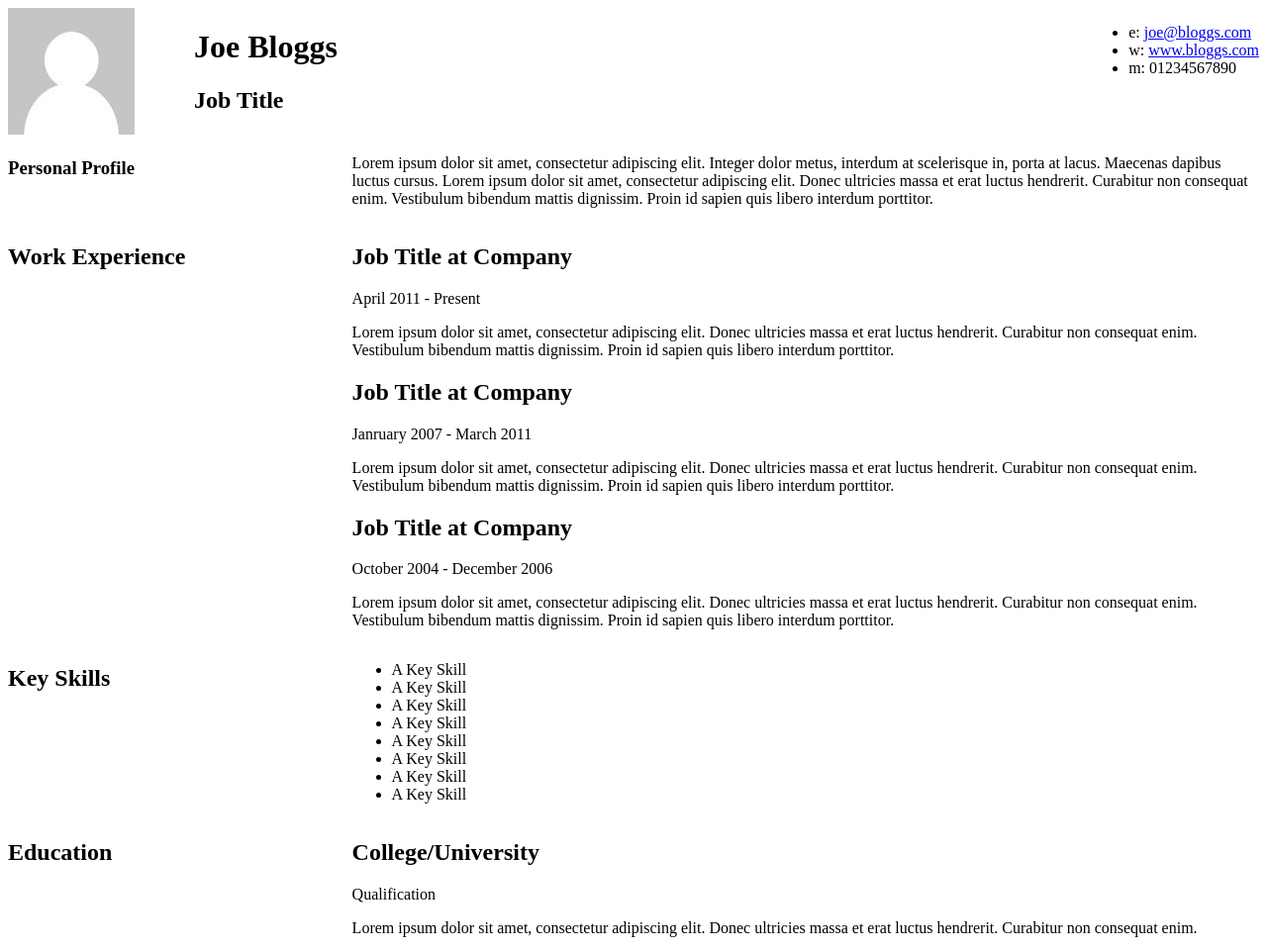
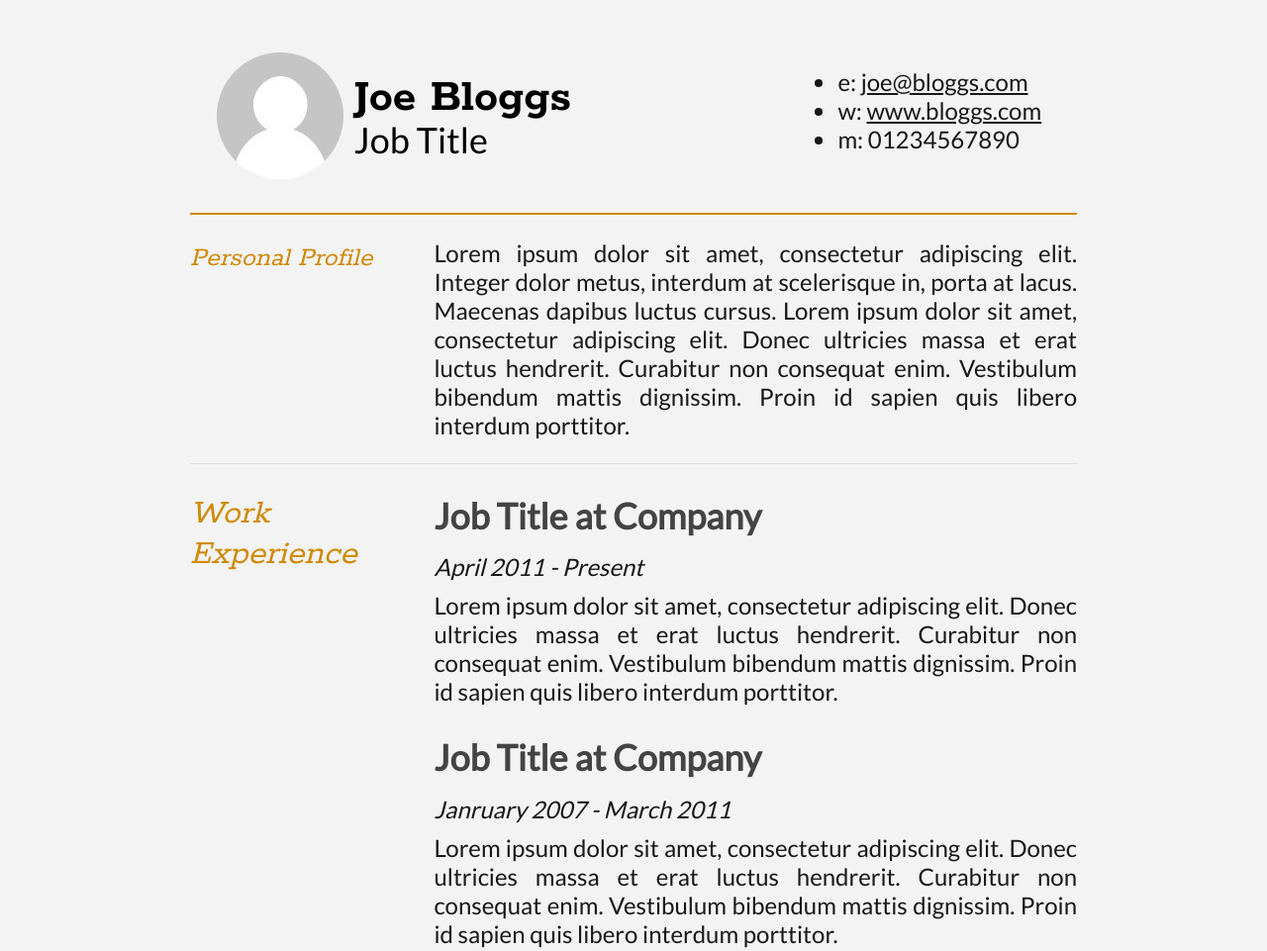
Before and after one commit to Kenzie-Academy-Brasil-Developers/estilizar-curriculo-sprint-2-FlavioPsantos-EstudoKenzie, a plain HTML site: page index.html in a window 1280 px wide. Shown: the top 961 px of the page at 99% size. Drawn offline with Linux system fonts and the light colour scheme.

Commit message:
exercício revisado

```diff
--- a/index.html
+++ b/index.html
@@ -1,10 +1,11 @@
 <!DOCTYPE html>
 <html>
+
 <head>
     <title>John Doe - Curriculum Vitae</title>
 
-<meta name="viewport" content="width=device-width"/>
-<meta name="description" content="The Curriculum Vitae of Joe Bloggs."/>
+    <meta name="viewport" content="width=device-width" />
+    <meta name="description" content="The Curriculum Vitae of Joe Bloggs." />
     <meta charset="UTF-8">
     <link rel="preconnect" href="https://fonts.gstatic.com">
     <link href='https://fonts.googleapis.com/css?family=Rokkitt:400,700|Lato:400,300' rel='stylesheet' type='text/css'>
@@ -14,8 +15,9 @@
 <script src="//html5shiv.googlecode.com/svn/trunk/html5.js"></script>
 <![endif]-->
 </head>
+
 <body id="top">
-<div id="cv" >
+    <div id="cv">
         <div class="mainDetails">
             <div id="headshot">
                 <img src="headshot.jpg" alt="Alan Smith" />
@@ -33,7 +35,7 @@
                     <li>m: 01234567890</li>
                 </ul>
             </div>
-		<div class="clear"></div>
+            <div class="clearPrimeiro"></div>
         </div>
 
         <div id="mainArea">
@@ -44,7 +46,8 @@
                     </div>
 
                     <div class="sectionContent">
-					<p>Lorem ipsum dolor sit amet, consectetur adipiscing elit. Integer dolor metus, interdum at scelerisque in, porta at lacus. Maecenas dapibus luctus cursus. Lorem ipsum dolor sit amet, consectetur adipiscing elit. Donec ultricies massa et erat luctus hendrerit. Curabitur non consequat enim. Vestibulum bibendum mattis dignissim. Proin id sapien quis libero interdum porttitor.</p>
+                        <p>Lorem ipsum dolor sit amet, consectetur adipiscing elit. Integer dolor metus, interdum at scelerisque in, porta at lacus. Maecenas dapibus luctus cursus. Lorem ipsum dolor sit amet, consectetur adipiscing elit. Donec ultricies
+                            massa et erat luctus hendrerit. Curabitur non consequat enim. Vestibulum bibendum mattis dignissim. Proin id sapien quis libero interdum porttitor.</p>
                     </div>
                 </article>
                 <div class="clear"></div>
@@ -124,4 +127,5 @@
         </div>
     </div>
 </body>
+
 </html>
--- a/style.css
+++ b/style.css
@@ -1,27 +1,105 @@
 .clear {
     clear: both;
+    border-bottom: 1px solid #dedede;
+}
+
+#top {
+    width: 70%;
+    margin-left: auto;
+    margin-right: auto;
+    font-size: 150%;
+    font-family: "Lato", "Helvetica", "Arial", "sans-serif";
+    background-color: #f3f3f3;
+    text-align: justify;
+}
+
+#top section div[class="sectionTitle"] h1 {
+    color: #cf8a05;
+    font-style: italic;
+    font-weight: lighter;
+}
+
+#top h1 {
+    font-family: "Rokkitt", Arial, Helvetica, sans-serif;
+    color: #444444;
+}
+
+.keySkills {
+    column-count: 3;
+}
+
+.subDetails {
+    font-style: italic;
+    line-height: 1px;
+}
+
+.keySkills {
+    list-style-type: none;
+    margin: auto;
+    padding: 4%;
+}
+
+#top h2 {
+    color: #444444;
+}
+
+#headshot img {
+    border-radius: 50%;
+}
+
+.clearPrimeiro {
+    clear: both;
+    border-bottom: 2px solid #cf8a05;
 }
 
 #headshot {
     width: 12.5%;
     float: left;
-	margin-right: 30px;
+    min-width: 30px;
+    margin-top: 5%;
+    margin-right: 3%;
+    margin-left: 3%;
 }
 
 #name {
     float: left;
+    min-width: 30px;
+    margin-left: 2%;
+    line-height: 10px;
+    margin: auto;
+    margin-top: 6%;
+}
+
+#name h2 {
+    font-weight: 500;
+    color: black;
+}
+
+#name h1 {
+    color: black;
 }
 
 #contactDetails {
+    color: #181818;
     float: right;
+    padding: 4%;
+}
+
+#contactDetails ul li a {
+    color: #181818;
 }
 
 .sectionTitle {
     float: left;
     width: 25%;
+    color: #cf8a05;
 }
 
 .sectionContent {
     float: right;
     width: 72.5%;
 }
+
+.sectionContent p {
+    color: #181818;
+}
```
Lines whose indentation alone changed are shown as unchanged.
